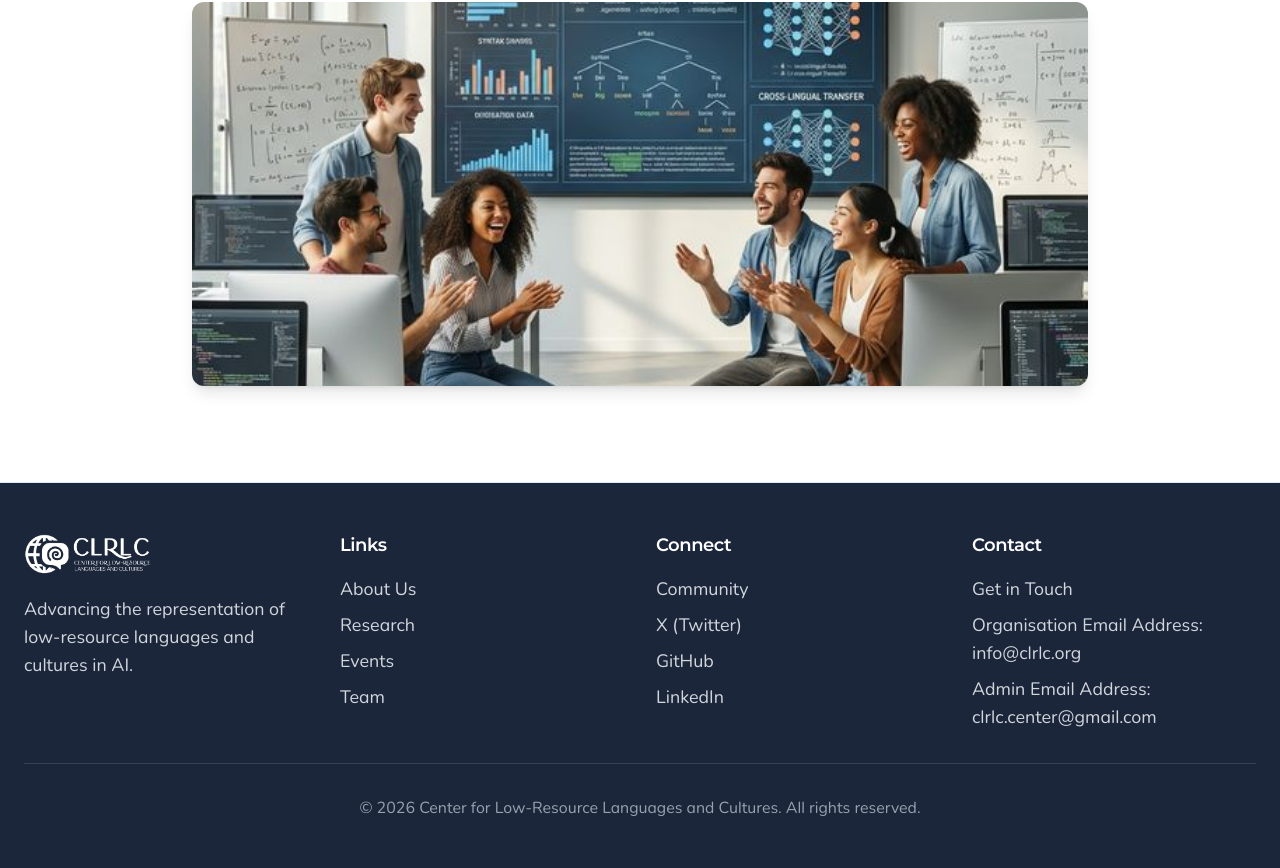
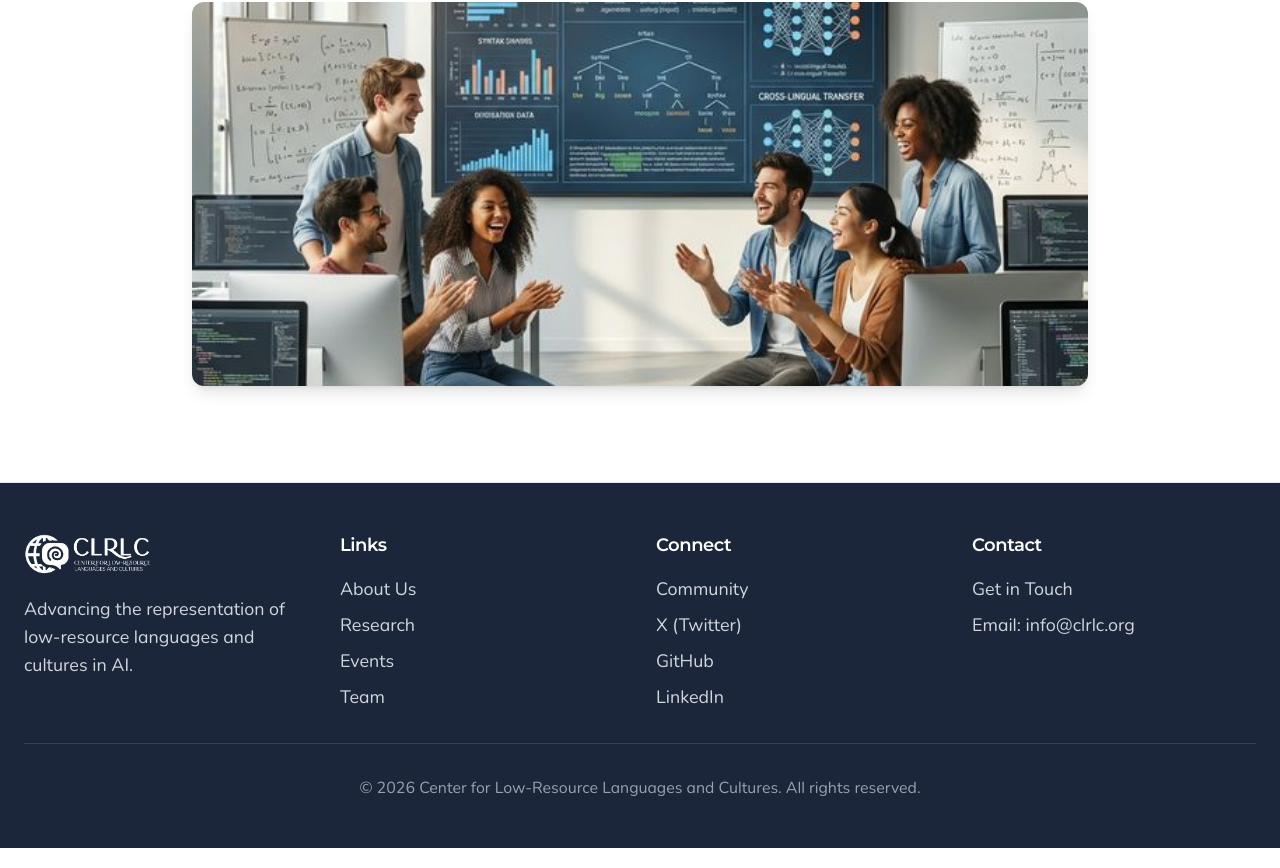
Before and after one commit to clrlc-org/clrlc, a Next.js app: page /about in a window 1280 px wide. Shown: the part 413-1281 px from the top of the page. Built offline with nearby package versions, Linux system fonts and the light colour scheme.

Commit message:
Refactor Footer component structure and links

```diff
--- a/src/components/Footer.tsx
+++ b/src/components/Footer.tsx
@@ -114,20 +114,7 @@ export function Footer() {
                   Get in Touch
                 </Link>
               </li>
-
-              <li>
-                <span>Organisation Email Address:</span>
-                <a href="mailto:info@clrlc.org">
-                  <br /> info@clrlc.org
-                </a>
-              </li>
-
-              <li>
-                <span>Admin Email Address: </span>
-                <a href="mailto:clrlc.center@gmail.com">
-                  <br /> clrlc.center@gmail.com
-                </a>
-              </li>
+              <a href="mailto:info@clrlc.org">Email: info@clrlc.org</a>
             </ul>
           </div>
         </div>
```
